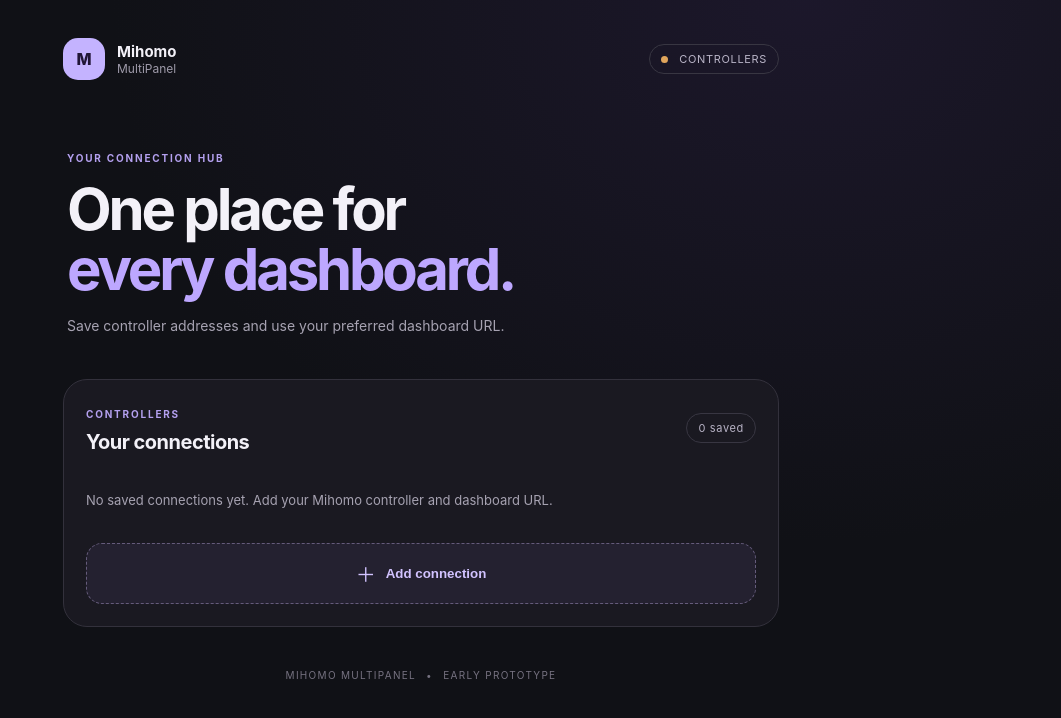
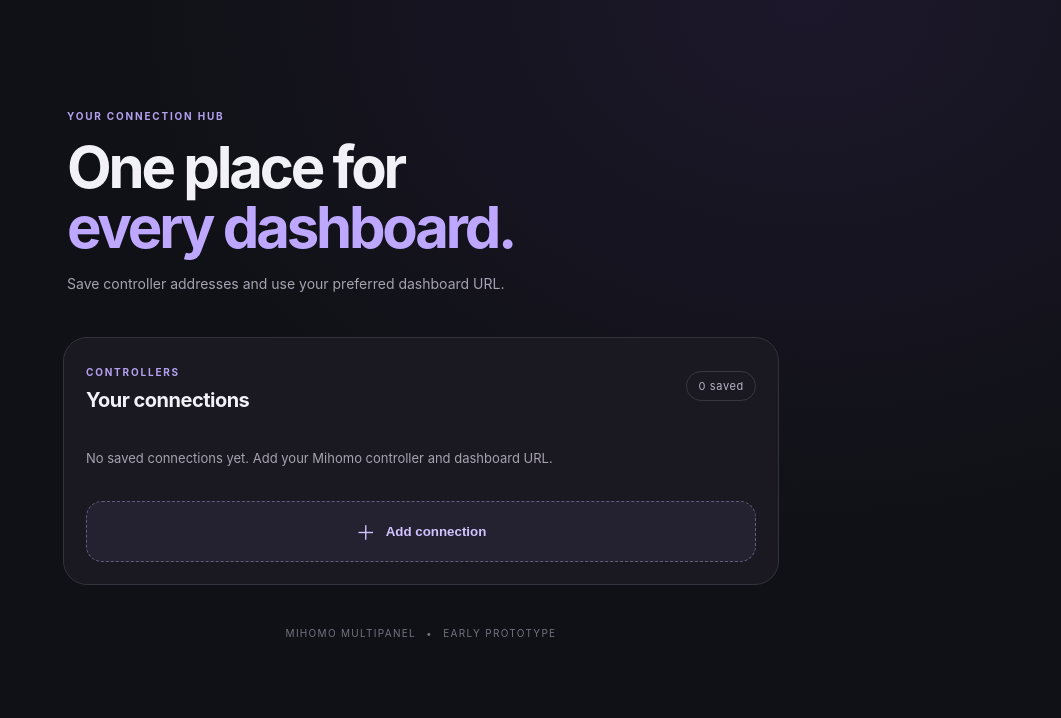
Before and after one commit to kwerty2897/mihomo-multipanel, a Vue app: page / in a window 1280 px wide. Shown: the top 718 px of the page, without its empty margins (219-1280 px from the left). Built offline with nearby package versions, Linux system fonts and the light colour scheme.

Commit message:
Remove redundant app header branding and controller badge

```diff
--- a/src/App.vue
+++ b/src/App.vue
@@ -45,10 +45,7 @@ function removeProfile(id: number) {
 
 <template>
   <main class="shell">
-    <header class="topbar">
-      <div class="brand"><div class="logo">M</div><div><strong>Mihomo</strong><span>MultiPanel</span></div></div>
-      <div class="status"><i></i> CONTROLLERS</div>
-    </header>
+
     <section id="overview" class="hero">
       <div class="eyebrow">YOUR CONNECTION HUB</div>
       <h1>One place for<br/><em>every dashboard.</em></h1>
```
